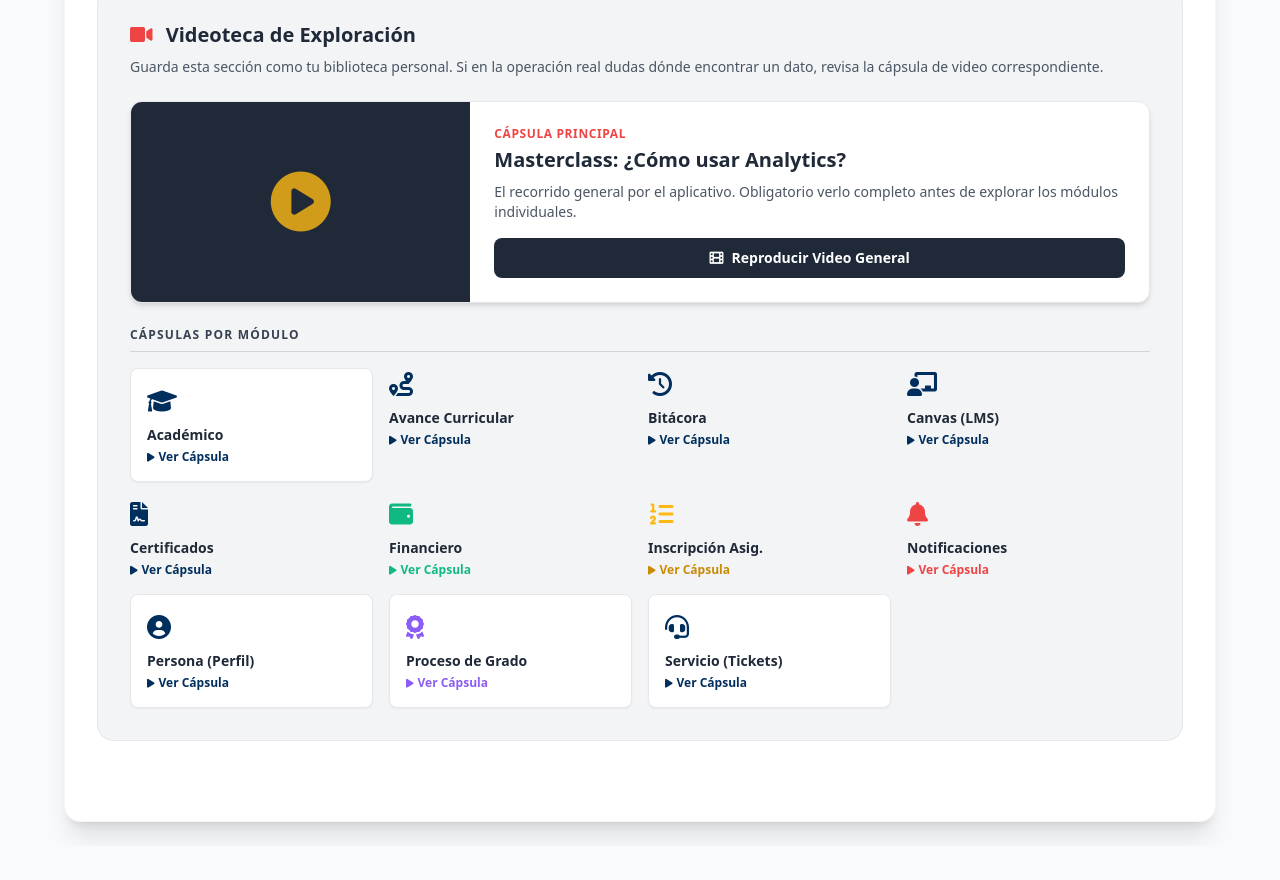
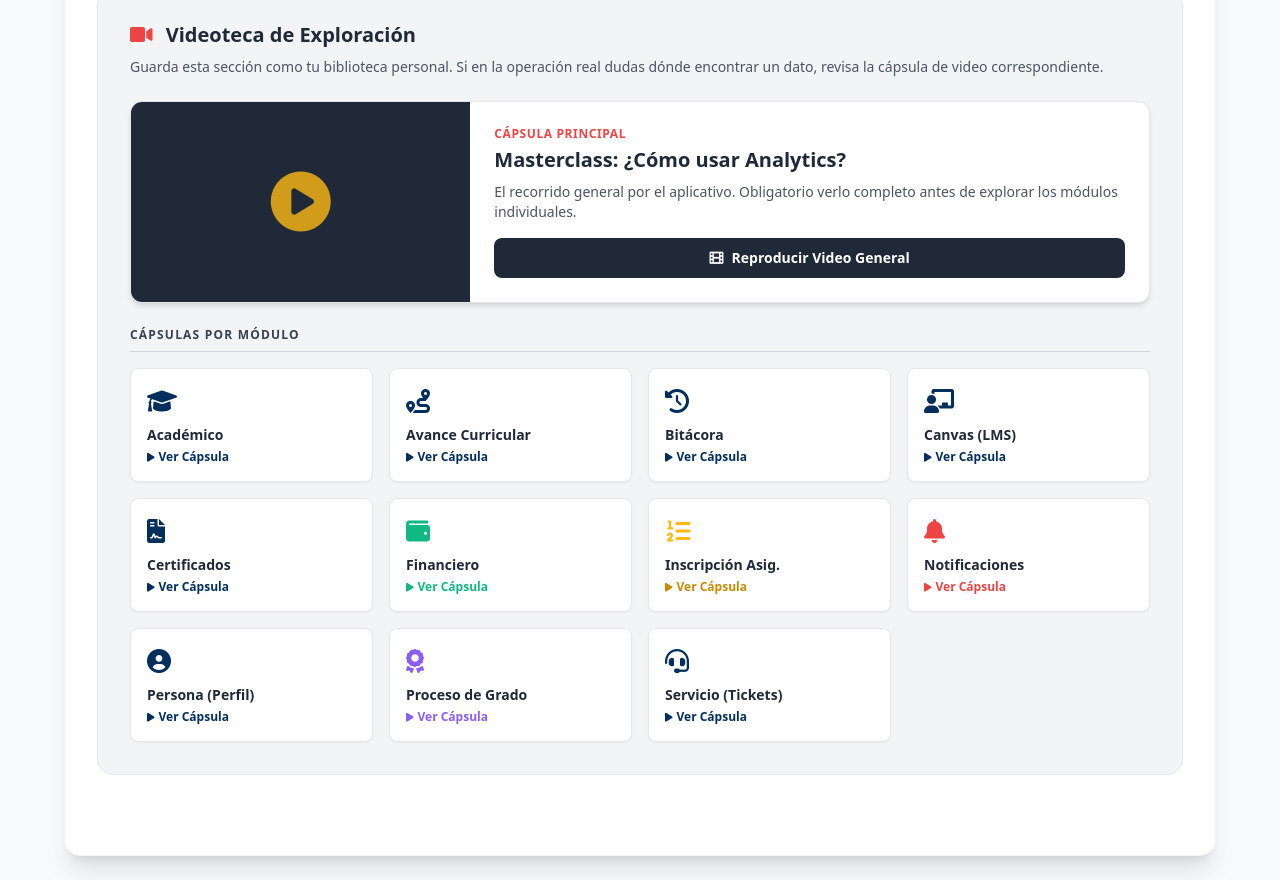
Before and after one commit to Anvacu2418/hub-expertos-ilumno, a plain HTML site: page 3.4_modulo_analytics.html in a window 1280 px wide. Shown: the part 1057-1937 px from the top of the page. Before the commit the page ends 1903 px from the top, so only its background shows below. Drawn offline with nearby package versions, Linux system fonts and the light colour scheme.

Commit message:
Update 3.4_modulo_analytics.html

```diff
--- a/3.4_modulo_analytics.html
+++ b/3.4_modulo_analytics.html
@@ -130,43 +130,43 @@
         <span class="text-xs font-semibold text-poliBlue flex items-center gap-1"><i class="fas fa-play text-[10px]"></i> Ver Cápsula</span>
     </a>
 
-                            <a href="https://whitneyintl.sharepoint.com/sites/PolitcnicoGrancolombianoRelacionamiento2/_layouts/15/stream.aspx?id=%2Fsites%2FPolitcnicoGrancolombianoRelacionamiento2%2FDocumentos%20compartidos%2FManejo%20de%20Herramientas%2FAnalytics%2FAnalytics%2D%20Avance%20Curricular%2Emp4&referrer=StreamWebApp%2EWeb&referrerScenario=AddressBarCopied%2Eview%2Eea413950%2D61b8%2D4b25%2Db804%2D8c84abf48760">
+    <a href="https://whitneyintl.sharepoint.com/sites/PolitcnicoGrancolombianoRelacionamiento2/_layouts/15/stream.aspx?id=%2Fsites%2FPolitcnicoGrancolombianoRelacionamiento2%2FDocumentos%20compartidos%2FManejo%20de%20Herramientas%2FAnalytics%2FAnalytics%2D%20Avance%20Curricular%2Emp4&referrer=StreamWebApp%2EWeb&referrerScenario=AddressBarCopied%2Eview%2Eea413950%2D61b8%2D4b25%2Db804%2D8c84abf48760" target="_blank" class="block bg-white p-4 rounded-lg border border-gray-200 shadow-sm hover:border-poliBlue hover:shadow-md transition group">
         <div class="text-poliBlue mb-2"><i class="fas fa-route text-2xl group-hover:scale-110 transition"></i></div>
         <h5 class="font-bold text-sm text-gray-800 mb-1">Avance Curricular</h5>
         <span class="text-xs font-semibold text-poliBlue flex items-center gap-1"><i class="fas fa-play text-[10px]"></i> Ver Cápsula</span>
     </a>
 
-                            <a href="https://whitneyintl.sharepoint.com/sites/PolitcnicoGrancolombianoRelacionamiento2/_layouts/15/stream.aspx?id=%2Fsites%2FPolitcnicoGrancolombianoRelacionamiento2%2FDocumentos%20compartidos%2FManejo%20de%20Herramientas%2FAnalytics%2FAnalytics%2D%20Bit%C3%A1coramp4%2Emp4&referrer=StreamWebApp%2EWeb&referrerScenario=AddressBarCopied%2Eview%2E6e9ecfbe%2D19d8%2D485b%2D890b%2D11566bae7c64">
+    <a href="https://whitneyintl.sharepoint.com/sites/PolitcnicoGrancolombianoRelacionamiento2/_layouts/15/stream.aspx?id=%2Fsites%2FPolitcnicoGrancolombianoRelacionamiento2%2FDocumentos%20compartidos%2FManejo%20de%20Herramientas%2FAnalytics%2FAnalytics%2D%20Bit%C3%A1coramp4%2Emp4&referrer=StreamWebApp%2EWeb&referrerScenario=AddressBarCopied%2Eview%2E6e9ecfbe%2D19d8%2D485b%2D890b%2D11566bae7c64" target="_blank" class="block bg-white p-4 rounded-lg border border-gray-200 shadow-sm hover:border-poliBlue hover:shadow-md transition group">
         <div class="text-poliBlue mb-2"><i class="fas fa-history text-2xl group-hover:scale-110 transition"></i></div>
         <h5 class="font-bold text-sm text-gray-800 mb-1">Bitácora</h5>
         <span class="text-xs font-semibold text-poliBlue flex items-center gap-1"><i class="fas fa-play text-[10px]"></i> Ver Cápsula</span>
     </a>
 
-                            <a href="https://whitneyintl.sharepoint.com/sites/PolitcnicoGrancolombianoRelacionamiento2/_layouts/15/stream.aspx?id=%2Fsites%2FPolitcnicoGrancolombianoRelacionamiento2%2FDocumentos%20compartidos%2FManejo%20de%20Herramientas%2FAnalytics%2FAnalytics%2D%20Canvas%2Emp4&referrer=StreamWebApp%2EWeb&referrerScenario=AddressBarCopied%2Eview%2E7756baa6%2D08ee%2D40b3%2Dbbb4%2Dafc3754318fb">
+    <a href="https://whitneyintl.sharepoint.com/sites/PolitcnicoGrancolombianoRelacionamiento2/_layouts/15/stream.aspx?id=%2Fsites%2FPolitcnicoGrancolombianoRelacionamiento2%2FDocumentos%20compartidos%2FManejo%20de%20Herramientas%2FAnalytics%2FAnalytics%2D%20Canvas%2Emp4&referrer=StreamWebApp%2EWeb&referrerScenario=AddressBarCopied%2Eview%2E7756baa6%2D08ee%2D40b3%2Dbbb4%2Dafc3754318fb" target="_blank" class="block bg-white p-4 rounded-lg border border-gray-200 shadow-sm hover:border-poliBlue hover:shadow-md transition group">
         <div class="text-poliBlue mb-2"><i class="fas fa-chalkboard-teacher text-2xl group-hover:scale-110 transition"></i></div>
         <h5 class="font-bold text-sm text-gray-800 mb-1">Canvas (LMS)</h5>
         <span class="text-xs font-semibold text-poliBlue flex items-center gap-1"><i class="fas fa-play text-[10px]"></i> Ver Cápsula</span>
     </a>
 
-                            <a href="https://whitneyintl.sharepoint.com/sites/PolitcnicoGrancolombianoRelacionamiento2/_layouts/15/stream.aspx?id=%2Fsites%2FPolitcnicoGrancolombianoRelacionamiento2%2FDocumentos%20compartidos%2FManejo%20de%20Herramientas%2FAnalytics%2FAnalytics%2D%20Certificados%2Emp4&referrer=StreamWebApp%2EWeb&referrerScenario=AddressBarCopied%2Eview%2E6eb39999%2Dad85%2D4e99%2Da271%2D79a61d7e74e6">
+    <a href="https://whitneyintl.sharepoint.com/sites/PolitcnicoGrancolombianoRelacionamiento2/_layouts/15/stream.aspx?id=%2Fsites%2FPolitcnicoGrancolombianoRelacionamiento2%2FDocumentos%20compartidos%2FManejo%20de%20Herramientas%2FAnalytics%2FAnalytics%2D%20Certificados%2Emp4&referrer=StreamWebApp%2EWeb&referrerScenario=AddressBarCopied%2Eview%2E6eb39999%2Dad85%2D4e99%2Da271%2D79a61d7e74e6" target="_blank" class="block bg-white p-4 rounded-lg border border-gray-200 shadow-sm hover:border-poliBlue hover:shadow-md transition group">
         <div class="text-poliBlue mb-2"><i class="fas fa-file-contract text-2xl group-hover:scale-110 transition"></i></div>
         <h5 class="font-bold text-sm text-gray-800 mb-1">Certificados</h5>
         <span class="text-xs font-semibold text-poliBlue flex items-center gap-1"><i class="fas fa-play text-[10px]"></i> Ver Cápsula</span>
     </a>
 
-                            <a href="https://whitneyintl.sharepoint.com/sites/PolitcnicoGrancolombianoRelacionamiento2/_layouts/15/stream.aspx?id=%2Fsites%2FPolitcnicoGrancolombianoRelacionamiento2%2FDocumentos%20compartidos%2FManejo%20de%20Herramientas%2FAnalytics%2FAnalytics%2D%20Financiero%2Emp4&referrer=StreamWebApp%2EWeb&referrerScenario=AddressBarCopied%2Eview%2Eec424151%2D3836%2D4bb6%2Dafcf%2Dd27616ef76ab">
+    <a href="https://whitneyintl.sharepoint.com/sites/PolitcnicoGrancolombianoRelacionamiento2/_layouts/15/stream.aspx?id=%2Fsites%2FPolitcnicoGrancolombianoRelacionamiento2%2FDocumentos%20compartidos%2FManejo%20de%20Herramientas%2FAnalytics%2FAnalytics%2D%20Financiero%2Emp4&referrer=StreamWebApp%2EWeb&referrerScenario=AddressBarCopied%2Eview%2Eec424151%2D3836%2D4bb6%2Dafcf%2Dd27616ef76ab" target="_blank" class="block bg-white p-4 rounded-lg border border-gray-200 shadow-sm hover:border-poliGreen hover:shadow-md transition group">
         <div class="text-poliGreen mb-2"><i class="fas fa-wallet text-2xl group-hover:scale-110 transition"></i></div>
         <h5 class="font-bold text-sm text-gray-800 mb-1">Financiero</h5>
         <span class="text-xs font-semibold text-poliGreen flex items-center gap-1"><i class="fas fa-play text-[10px]"></i> Ver Cápsula</span>
     </a>
 
-                            <a href="https://whitneyintl.sharepoint.com/sites/PolitcnicoGrancolombianoRelacionamiento2/_layouts/15/stream.aspx?id=%2Fsites%2FPolitcnicoGrancolombianoRelacionamiento2%2FDocumentos%20compartidos%2FManejo%20de%20Herramientas%2FAnalytics%2FAnalytics%2D%20Inscripci%C3%B3n%20de%20Asignaturas%2Emp4&referrer=StreamWebApp%2EWeb&referrerScenario=AddressBarCopied%2Eview%2E24049ca2%2D5ac7%2D4215%2Da491%2D7e50d8c7075d">
+    <a href="https://whitneyintl.sharepoint.com/sites/PolitcnicoGrancolombianoRelacionamiento2/_layouts/15/stream.aspx?id=%2Fsites%2FPolitcnicoGrancolombianoRelacionamiento2%2FDocumentos%20compartidos%2FManejo%20de%20Herramientas%2FAnalytics%2FAnalytics%2D%20Inscripci%C3%B3n%20de%20Asignaturas%2Emp4&referrer=StreamWebApp%2EWeb&referrerScenario=AddressBarCopied%2Eview%2E24049ca2%2D5ac7%2D4215%2Da491%2D7e50d8c7075d" target="_blank" class="block bg-white p-4 rounded-lg border border-gray-200 shadow-sm hover:border-poliYellow hover:shadow-md transition group">
         <div class="text-poliYellow mb-2"><i class="fas fa-list-ol text-2xl group-hover:scale-110 transition"></i></div>
         <h5 class="font-bold text-sm text-gray-800 mb-1">Inscripción Asig.</h5>
         <span class="text-xs font-semibold text-yellow-600 flex items-center gap-1"><i class="fas fa-play text-[10px]"></i> Ver Cápsula</span>
     </a>
 
-                            <a href="https://whitneyintl.sharepoint.com/sites/PolitcnicoGrancolombianoRelacionamiento2/_layouts/15/stream.aspx?id=%2Fsites%2FPolitcnicoGrancolombianoRelacionamiento2%2FDocumentos%20compartidos%2FManejo%20de%20Herramientas%2FAnalytics%2FAnalytics%2D%20Notificaciones%2Emp4&referrer=StreamWebApp%2EWeb&referrerScenario=AddressBarCopied%2Eview%2E5516b97b%2D34a3%2D40d7%2Dbd05%2D1cb9e2c4a9ad">
+    <a href="https://whitneyintl.sharepoint.com/sites/PolitcnicoGrancolombianoRelacionamiento2/_layouts/15/stream.aspx?id=%2Fsites%2FPolitcnicoGrancolombianoRelacionamiento2%2FDocumentos%20compartidos%2FManejo%20de%20Herramientas%2FAnalytics%2FAnalytics%2D%20Notificaciones%2Emp4&referrer=StreamWebApp%2EWeb&referrerScenario=AddressBarCopied%2Eview%2E5516b97b%2D34a3%2D40d7%2Dbd05%2D1cb9e2c4a9ad" target="_blank" class="block bg-white p-4 rounded-lg border border-gray-200 shadow-sm hover:border-poliRed hover:shadow-md transition group">
         <div class="text-poliRed mb-2"><i class="fas fa-bell text-2xl group-hover:scale-110 transition"></i></div>
         <h5 class="font-bold text-sm text-gray-800 mb-1">Notificaciones</h5>
         <span class="text-xs font-semibold text-poliRed flex items-center gap-1"><i class="fas fa-play text-[10px]"></i> Ver Cápsula</span>
```
Lines whose indentation alone changed are shown as unchanged.
